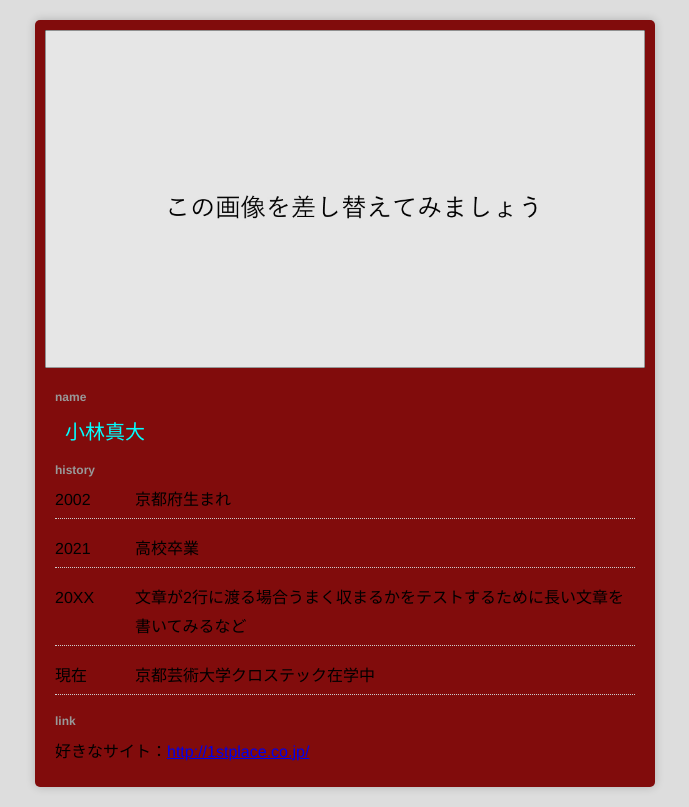
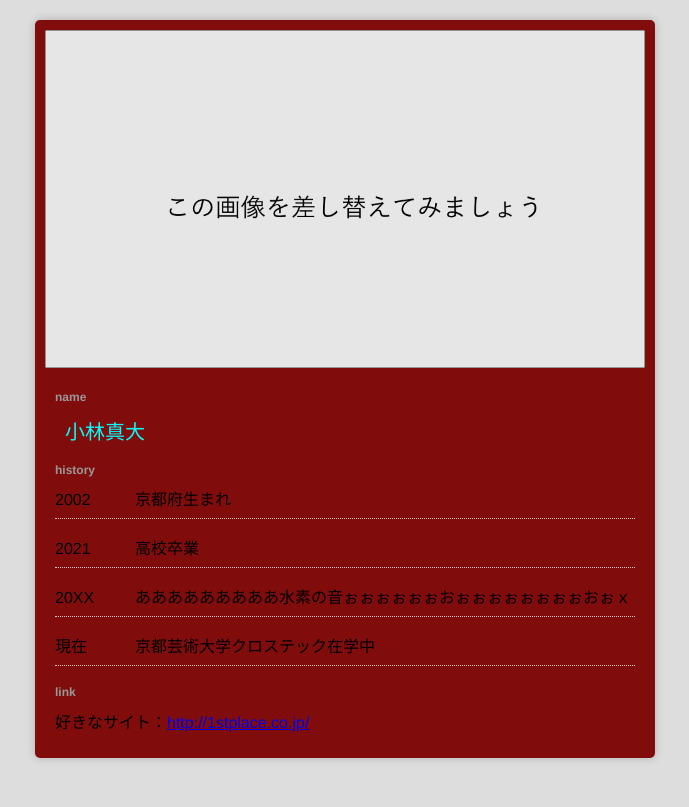
Before and after one commit to KUAD-XtechDesign/simple_page-wowomasa0814, a plain HTML site: page index.html in a window 1280 px wide. Shown: the whole page, without its empty margins (295-984 px from the left). Drawn offline with Linux system fonts and the light colour scheme.

Commit message:
Update index.html
こんちは

```diff
--- a/index.html
+++ b/index.html
@@ -25,7 +25,7 @@
         <ul class="history_list">
           <li><div class="year">2002</div><div class="txt">京都府生まれ</div></li>
           <li><div class="year">2021</div><div class="txt">高校卒業</div></li>
-          <li><div class="year">20XX</div><div class="txt">文章が2行に渡る場合うまく収まるかをテストするために長い文章を書いてみるなど</div></li>
+          <li><div class="year">20XX</div><div class="txt">あああああああああ水素の音ぉぉぉぉぉぉおぉぉぉぉぉぉぉぉおぉｘ</div></li>
           <li><div class="year">現在</div><div>京都芸術大学クロステック在学中</div></li>
         </ul>
 
```
